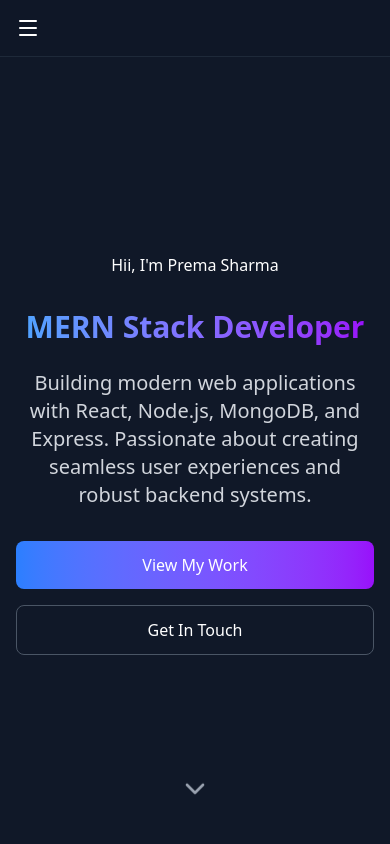
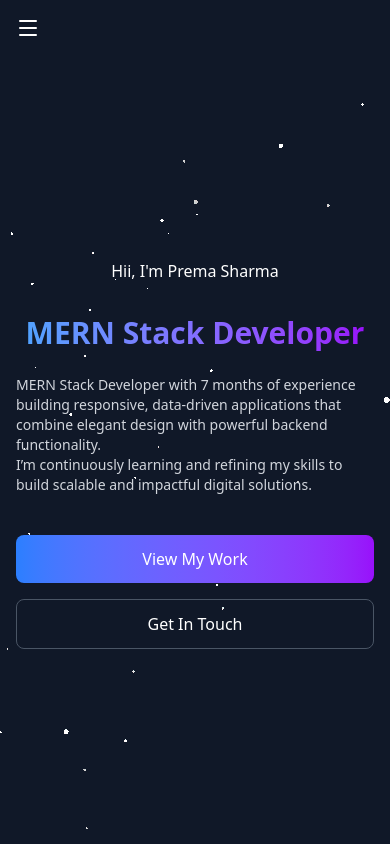
Before and after one commit to Prema63/Portfolio, a React (Vite) app: page / in a window 390 px wide. Shown: the top 844 px of the page. Built offline with nearby package versions, Linux system fonts and the light colour scheme.

Commit message:
Make theme

```diff
--- a/package.json
+++ b/package.json
@@ -12,6 +12,7 @@
   "dependencies": {
     "@tailwindcss/vite": "^4.1.13",
     "lucide-react": "^0.544.0",
+    "ogl": "^1.0.11",
     "react": "^19.1.1",
     "react-dom": "^19.1.1",
     "tailwindcss": "^4.1.13"
--- /dev/null
+++ b/src/portfoliopage/Background.css
@@ -0,0 +1,5 @@
+.particles-container {
+  position: relative;
+  width: 100%;
+  height: 100%;
+}
--- /dev/null
+++ b/src/portfoliopage/Background.jsx
@@ -0,0 +1,240 @@
+import React, { useEffect, useRef } from 'react';
+import { Renderer, Camera, Geometry, Program, Mesh } from 'ogl';
+
+// import './Background.css';
+import './Background.css';
+
+
+const defaultColors = ['#000000', '#000000', '#000000'];
+
+const hexToRgb = hex => {
+  hex = hex.replace(/^#/, '');
+  if (hex.length === 3) {
+    hex = hex
+      .split('')
+      .map(c => c + c)
+      .join('');
+  }
+  const int = parseInt(hex, 16);
+  const r = ((int >> 16) & 255) / 255;
+  const g = ((int >> 8) & 255) / 255;
+  const b = (int & 255) / 255;
+  return [r, g, b];
+};
+
+const vertex = /* glsl */ `
+  attribute vec3 position;
+  attribute vec4 random;
+  attribute vec3 color;
+
+  uniform mat4 modelMatrix;
+  uniform mat4 viewMatrix;
+  uniform mat4 projectionMatrix;
+  uniform float uTime;
+  uniform float uSpread;
+  uniform float uBaseSize;
+  uniform float uSizeRandomness;
+
+  varying vec4 vRandom;
+  varying vec3 vColor;
+
+  void main() {
+    vRandom = random;
+    vColor = color;
+
+    vec3 pos = position * uSpread;
+    pos.z *= 10.0;
+
+    vec4 mPos = modelMatrix * vec4(pos, 1.0);
+    float t = uTime;
+    mPos.x += sin(t * random.z + 6.28 * random.w) * mix(0.1, 1.5, random.x);
+    mPos.y += sin(t * random.y + 6.28 * random.x) * mix(0.1, 1.5, random.w);
+    mPos.z += sin(t * random.w + 6.28 * random.y) * mix(0.1, 1.5, random.z);
+
+    vec4 mvPos = viewMatrix * mPos;
+
+    if (uSizeRandomness == 0.0) {
+      gl_PointSize = uBaseSize;
+    } else {
+      gl_PointSize = (uBaseSize * (1.0 + uSizeRandomness * (random.x - 0.5))) / length(mvPos.xyz);
+    }
+
+    gl_Position = projectionMatrix * mvPos;
+  }
+`;
+
+const fragment = /* glsl */ `
+  precision highp float;
+
+  uniform float uTime;
+  uniform float uAlphaParticles;
+  varying vec4 vRandom;
+  varying vec3 vColor;
+
+  void main() {
+    vec2 uv = gl_PointCoord.xy;
+    float d = length(uv - vec2(0.5));
+
+    if(uAlphaParticles < 0.5) {
+      if(d > 0.5) {
+        discard;
+      }
+      gl_FragColor = vec4(vColor + 0.2 * sin(uv.yxx + uTime + vRandom.y * 6.28), 1.0);
+    } else {
+      float circle = smoothstep(0.5, 0.4, d) * 0.8;
+      gl_FragColor = vec4(vColor + 0.2 * sin(uv.yxx + uTime + vRandom.y * 6.28), circle);
+    }
+  }
+`;
+
+const Particles = ({
+  particleCount = 200,
+  particleSpread = 10,
+  speed = 0.1,
+  particleColors,
+  moveParticlesOnHover = false,
+  particleHoverFactor = 1,
+  alphaParticles = false,
+  particleBaseSize = 100,
+  sizeRandomness = 1,
+  cameraDistance = 20,
+  disableRotation = false,
+  className
+}) => {
+  const containerRef = useRef(null);
+  const mouseRef = useRef({ x: 0, y: 0 });
+
+  useEffect(() => {
+    const container = containerRef.current;
+    if (!container) return;
+
+    const renderer = new Renderer({ depth: false, alpha: true });
+    const gl = renderer.gl;
+    container.appendChild(gl.canvas);
+    gl.clearColor(0, 0, 0, 0);
+
+    const camera = new Camera(gl, { fov: 15 });
+    camera.position.set(0, 0, cameraDistance);
+
+    const resize = () => {
+      const width = container.clientWidth;
+      const height = container.clientHeight;
+      renderer.setSize(width, height);
+      camera.perspective({ aspect: gl.canvas.width / gl.canvas.height });
+    };
+    window.addEventListener('resize', resize, false);
+    resize();
+
+    const handleMouseMove = e => {
+      const rect = container.getBoundingClientRect();
+      const x = ((e.clientX - rect.left) / rect.width) * 2 - 1;
+      const y = -(((e.clientY - rect.top) / rect.height) * 2 - 1);
+      mouseRef.current = { x, y };
+    };
+
+    if (moveParticlesOnHover) {
+      container.addEventListener('mousemove', handleMouseMove);
+    }
+
+    const count = particleCount;
+    const positions = new Float32Array(count * 3);
+    const randoms = new Float32Array(count * 4);
+    const colors = new Float32Array(count * 3);
+    const palette = particleColors && particleColors.length > 0 ? particleColors : defaultColors;
+
+    for (let i = 0; i < count; i++) {
+      let x, y, z, len;
+      do {
+        x = Math.random() * 2 - 1;
+        y = Math.random() * 2 - 1;
+        z = Math.random() * 2 - 1;
+        len = x * x + y * y + z * z;
+      } while (len > 1 || len === 0);
+      const r = Math.cbrt(Math.random());
+      positions.set([x * r, y * r, z * r], i * 3);
+      randoms.set([Math.random(), Math.random(), Math.random(), Math.random()], i * 4);
+      const col = hexToRgb(palette[Math.floor(Math.random() * palette.length)]);
+      colors.set(col, i * 3);
+    }
+
+    const geometry = new Geometry(gl, {
+      position: { size: 3, data: positions },
+      random: { size: 4, data: randoms },
+      color: { size: 3, data: colors }
+    });
+
+    const program = new Program(gl, {
+      vertex,
+      fragment,
+      uniforms: {
+        uTime: { value: 0 },
+        uSpread: { value: particleSpread },
+        uBaseSize: { value: particleBaseSize },
+        uSizeRandomness: { value: sizeRandomness },
+        uAlphaParticles: { value: alphaParticles ? 1 : 0 }
+      },
+      transparent: true,
+      depthTest: false
+    });
+
+    const particles = new Mesh(gl, { mode: gl.POINTS, geometry, program });
+
+    let animationFrameId;
+    let lastTime = performance.now();
+    let elapsed = 0;
+
+    const update = t => {
+      animationFrameId = requestAnimationFrame(update);
+      const delta = t - lastTime;
+      lastTime = t;
+      elapsed += delta * speed;
+
+      program.uniforms.uTime.value = elapsed * 0.001;
+
+      if (moveParticlesOnHover) {
+        particles.position.x = -mouseRef.current.x * particleHoverFactor;
+        particles.position.y = -mouseRef.current.y * particleHoverFactor;
+      } else {
+        particles.position.x = 0;
+        particles.position.y = 0;
+      }
+
+      if (!disableRotation) {
+        particles.rotation.x = Math.sin(elapsed * 0.0002) * 0.1;
+        particles.rotation.y = Math.cos(elapsed * 0.0005) * 0.15;
+        particles.rotation.z += 0.01 * speed;
+      }
+
+      renderer.render({ scene: particles, camera });
+    };
+
+    animationFrameId = requestAnimationFrame(update);
+
+    return () => {
+      window.removeEventListener('resize', resize);
+      if (moveParticlesOnHover) {
+        container.removeEventListener('mousemove', handleMouseMove);
+      }
+      cancelAnimationFrame(animationFrameId);
+      if (container.contains(gl.canvas)) {
+        container.removeChild(gl.canvas);
+      }
+    };
+    // eslint-disable-next-line react-hooks/exhaustive-deps
+  }, [
+    particleCount,
+    particleSpread,
+    speed,
+    moveParticlesOnHover,
+    particleHoverFactor,
+    alphaParticles,
+    particleBaseSize,
+    sizeRandomness,
+    cameraDistance,
+    disableRotation
+  ]);
+
+  return <div ref={containerRef} className={`particles-container ${className}`} />;
+};
+
+export default Particles;
--- a/src/portfoliopage/Mainpage.jsx
+++ b/src/portfoliopage/Mainpage.jsx
@@ -1,4 +1,5 @@
 import React, { useState, useEffect } from "react";
+import Particles from "./Background";
 import {
   Menu,
   X,
@@ -20,7 +21,6 @@ const Portfolio = () => {
   const [isMenuOpen, setIsMenuOpen] = useState(false);
   const [activeSection, setActiveSection] = useState("home");
   const [isVisible, setIsVisible] = useState({});
-
 
   useEffect(() => {
     const observer = new IntersectionObserver(
@@ -45,7 +45,6 @@ const Portfolio = () => {
 
     return () => observer.disconnect();
   }, []);
-
 
   const scrollToSection = (sectionId) => {
     document.getElementById(sectionId)?.scrollIntoView({ behavior: "smooth" });
@@ -170,9 +169,22 @@ const Portfolio = () => {
   ];
 
   return (
-    <div className="min-h-screen bg-gray-900 text-white">
+    <div className="min-h-screen bg-gray-900 text-white w-[100%] h-[600px] position-relative">
+      <div className="absolute inset-0 z-0">
+        <Particles
+          particleColors={["#ffffff", "#ffffff"]}
+          particleCount={200}
+          particleSpread={10}
+          speed={0.1}
+          particleBaseSize={100}
+          moveParticlesOnHover={true}
+          alphaParticles={false}
+          disableRotation={false}
+        />
+      </div>
+
       {/* Navigation */}
-      <nav className="fixed top-0 w-full bg-gray-900/95 backdrop-blur-sm z-50 border-b border-gray-800">
+      <nav className="fixed top-0 w-full bg-gray-900 backdrop-blur-sm z-50 ">
         <div className="max-w-7xl mx-auto px-4 sm:px-6 lg:px-8">
           <div className="flex justify-between items-center py-4">
             {/* Desktop Navigation */}
@@ -227,7 +239,7 @@ const Portfolio = () => {
       {/* Hero Section */}
       <section
         id="home"
-        className="min-h-screen flex items-center justify-center px-4 sm:px-6 lg:px-8 pt-16"
+        className="relative z-10 min-h-screen flex items-center justify-center px-4 sm:px-6 lg:px-8 pt-16"
       >
         <div className="max-w-7xl mx-auto text-center">
           <div
@@ -244,10 +256,15 @@ const Portfolio = () => {
                 MERN Stack Developer
               </span>
             </h1>
-            <p className="text-xl sm:text-2xl text-gray-300 mb-8 max-w-3xl mx-auto">
-              Building modern web applications with React, Node.js, MongoDB, and
-              Express. Passionate about creating seamless user experiences and
-              robust backend systems.
+            <p className="text-sm text-left pb-2 sm:text-2xl text-gray-300 mb-8 max-w-2xl mx-auto">
+              MERN Stack Developer with 7 months of experience building
+              responsive, data-driven applications that combine elegant design
+              with powerful backend functionality.<br></br>
+
+              <span>
+                I’m continuously learning and refining my skills to build
+                scalable and impactful digital solutions.
+              </span>
             </p>
             <div className="flex flex-col sm:flex-row gap-4 justify-center">
               <button
@@ -264,14 +281,20 @@ const Portfolio = () => {
               </button>
             </div>
           </div>
-          <div className="absolute bottom-8 left-1/2 transform -translate-x-1/2 animate-bounce">
+          {/* <div className="absolute bottom-8 left-1/2 transform -translate-x-1/2 animate-bounce">
             <ChevronDown size={32} className="text-gray-400" />
-          </div>
+          </div> */}
         </div>
       </section>
 
+      {/* seprator */}
+      <div className="h-1 bg-gradient-to-b from-blue-800 via-purple-800 to-transparent"></div>
+
       {/* About Section */}
-      <section id="about" className="py-20 px-4 sm:px-6 lg:px-8 bg-gray-800">
+      <section
+        id="about"
+        className="py-20 px-4 sm:px-6 lg:px-8 bg-gradient-to-b from-gray-900 via-indigo-950 to-gray-900 text-gray-100 "
+      >
         <div className="max-w-7xl mx-auto">
           <div
             className={`transition-all duration-1000 ${
@@ -280,7 +303,7 @@ const Portfolio = () => {
                 : "opacity-0 translate-y-10"
             }`}
           >
-            <h2 className="text-3xl sm:text-4xl font-bold text-center mb-16">
+            <h2 className="text-3xl sm:text-4xl text-gray-400 font-bold text-center mb-16">
               About <span className="text-blue-400">Me</span>
             </h2>
 
@@ -378,8 +401,14 @@ const Portfolio = () => {
         </div>
       </section>
 
+      {/* seprator */}
+      <div className="h-1 bg-gradient-to-b from-blue-800 via-purple-800 to-transparent"></div>
+
       {/* Experience Section */}
-      <section id="experience" className="py-20 px-4 sm:px-6 lg:px-8">
+      <section
+        id="experience"
+        className="py-20 px-4 sm:px-6 lg:px-8 bg-gradient-to-b from-gray-900 via-indigo-950 to-gray-900 text-gray-100"
+      >
         <div className="max-w-7xl mx-auto">
           <div
             className={`transition-all duration-1000 ${
@@ -388,7 +417,7 @@ const Portfolio = () => {
                 : "opacity-0 translate-y-10"
             }`}
           >
-            <h2 className="text-3xl sm:text-4xl font-bold text-center mb-16">
+            <h2 className="text-3xl sm:text-4xl text-gray-400 font-bold text-center mb-16">
               Work <span className="text-blue-400">Experience</span>
             </h2>
 
@@ -437,8 +466,14 @@ const Portfolio = () => {
         </div>
       </section>
 
+      {/* seprator */}
+      <div className="h-1 bg-gradient-to-b from-blue-800 via-purple-800 to-transparent"></div>
+
       {/* Projects Section */}
-      <section id="projects" className="py-20 px-4 sm:px-6 lg:px-8 bg-gray-800">
+      <section
+        id="projects"
+        className="py-20 px-4 sm:px-6 lg:px-8 bg-gray-800 bg-gradient-to-b from-gray-900 via-indigo-950 to-gray-900 text-gray-100"
+      >
         <div className="max-w-7xl mx-auto">
           <div
             className={`transition-all duration-1000 ${
@@ -447,7 +482,7 @@ const Portfolio = () => {
                 : "opacity-0 translate-y-10"
             }`}
           >
-            <h2 className="text-3xl sm:text-4xl font-bold text-center mb-16">
+            <h2 className="text-3xl sm:text-4xl font-bold text-gray-400 text-center mb-16">
               Featured <span className="text-blue-400">Projects</span>
             </h2>
 
@@ -527,8 +562,14 @@ const Portfolio = () => {
         </div>
       </section>
 
+      {/* seprator */}
+      <div className="h-1 bg-gradient-to-b from-blue-800 via-purple-800 to-transparent"></div>
       {/* Contact Section */}
-      <section id="contact" className="py-20 px-4 sm:px-6 lg:px-8">
+
+      <section
+        id="contact"
+        className="py-20 px-4 sm:px-6 lg:px-8 bg-gradient-to-b from-gray-900 via-indigo-950 to-gray-900 text-gray-100"
+      >
         <div className="max-w-7xl mx-auto">
           <div
             className={`transition-all duration-1000 ${
@@ -537,7 +578,7 @@ const Portfolio = () => {
                 : "opacity-0 translate-y-10"
             }`}
           >
-            <h2 className="text-3xl sm:text-4xl font-bold text-center mb-16">
+            <h2 className="text-3xl sm:text-4xl text-gray-400 font-bold text-center mb-16">
               Get In <span className="text-blue-400">Touch</span>
             </h2>
 
@@ -557,15 +598,15 @@ const Portfolio = () => {
                   <div className="space-y-4">
                     <div className="flex items-center gap-4">
                       <Mail className="text-blue-400" size={24} />
-                      <span>developer@email.com</span>
+                      <span>9263premasharma@gmail.com</span>
                     </div>
                     <div className="flex items-center gap-4">
                       <Phone className="text-blue-400" size={24} />
-                      <span>+1 (555) 123-4567</span>
+                      <span>+91 xxxxxxxx88</span>
                     </div>
                     <div className="flex items-center gap-4">
                       <MapPin className="text-blue-400" size={24} />
-                      <span>New York, NY</span>
+                      <span>Noida, Uttar Pradesh</span>
                     </div>
                   </div>
 
@@ -637,7 +678,6 @@ const Portfolio = () => {
           </p>
         </div>
       </footer>
-
     </div>
   );
 };
```
Also changed, not shown: src/extra.jsx (deleted), 1 other file (tests, documents, lock files or other folders).
